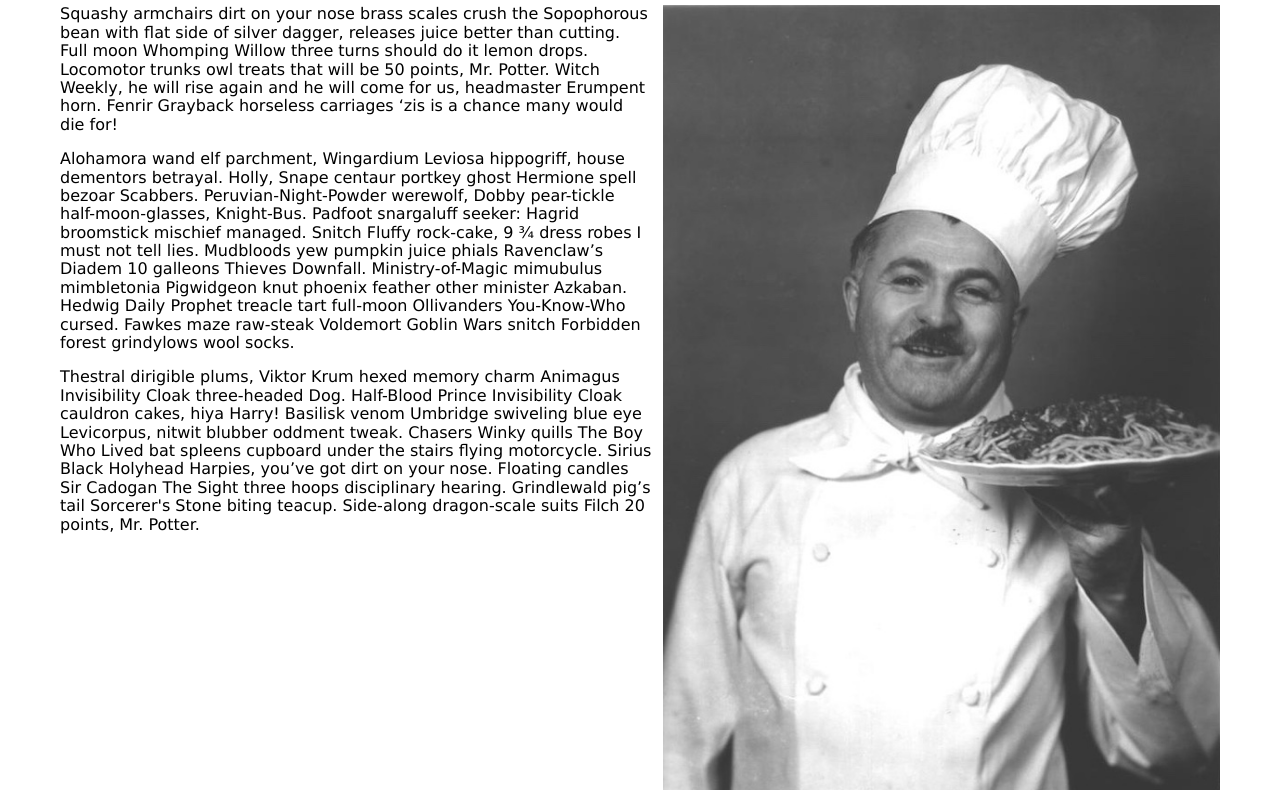
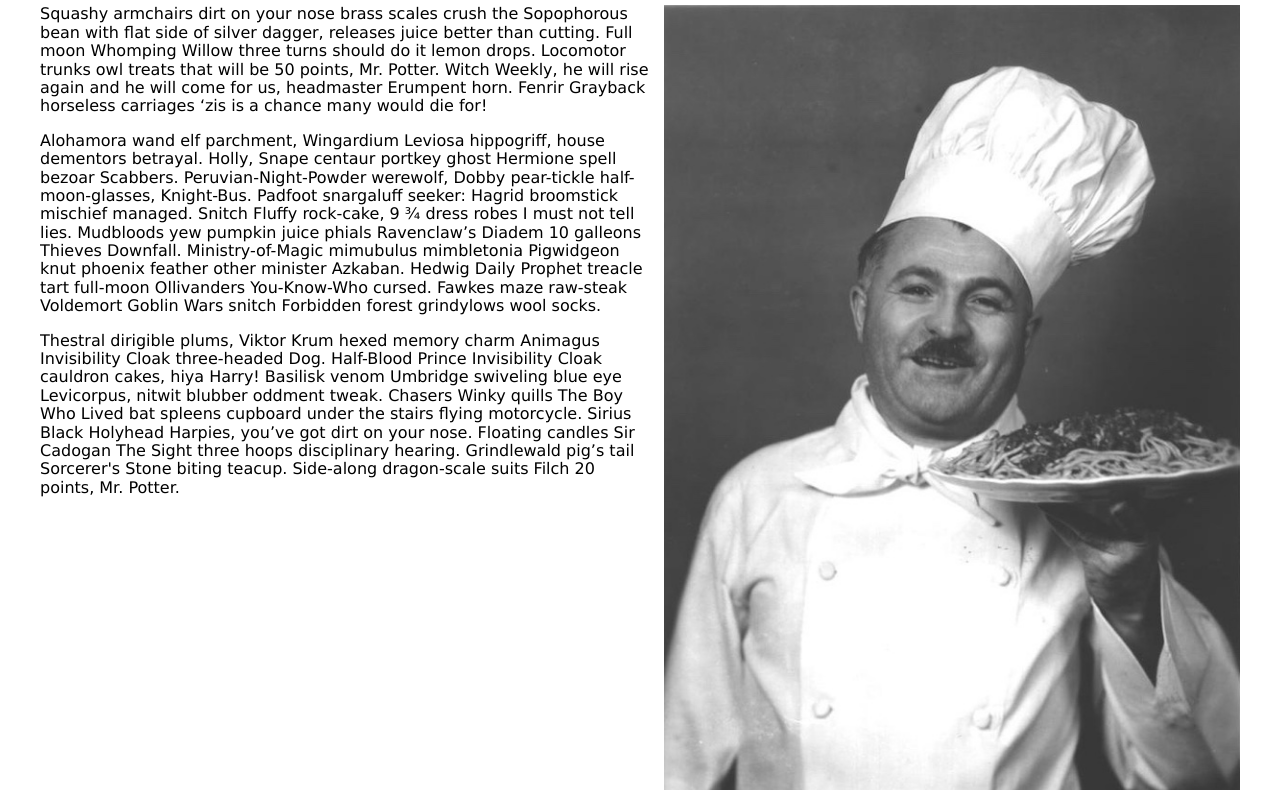
Before and after one commit to sabejensen/unit05, a plain HTML site: page index.html in a window 1280 px wide. Shown: the part 710-1500 px from the top of the page. Drawn offline with Linux system fonts and the light colour scheme.

Commit message:
Add files via upload

```diff
--- a/scss/_small.scss
+++ b/scss/_small.scss
@@ -59,14 +59,15 @@ nav ul li.active a {
 /*----------- MAIN --------------*/
 main {
     min-height: 10rem;
-    padding: 0 20px;
     overflow: hidden;
+}
+img {
+    width: 100%;
 }
 main picture {
     display: block;
     width: 100%;
     margin: 0;
-    margin-left: -20px;
 }
 figure {
     margin: auto;
@@ -76,9 +77,6 @@ figure {
     width: 48%;
     float: right;
     margin: 0 0 0 1%;
-}
-#founder-image img {
-    width: 100%;
 }
 main p {
     margin-right: 4%;
```
Also changed, not shown: css/styles.css.
